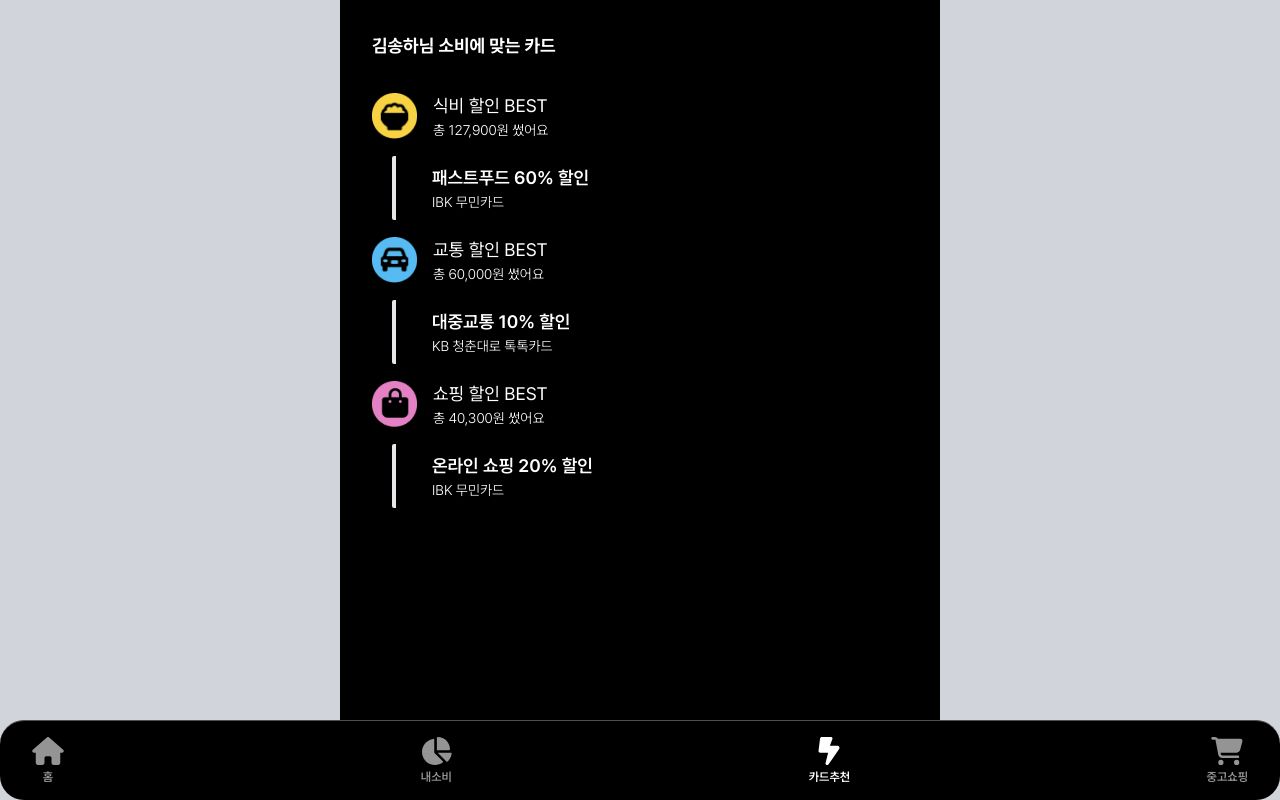
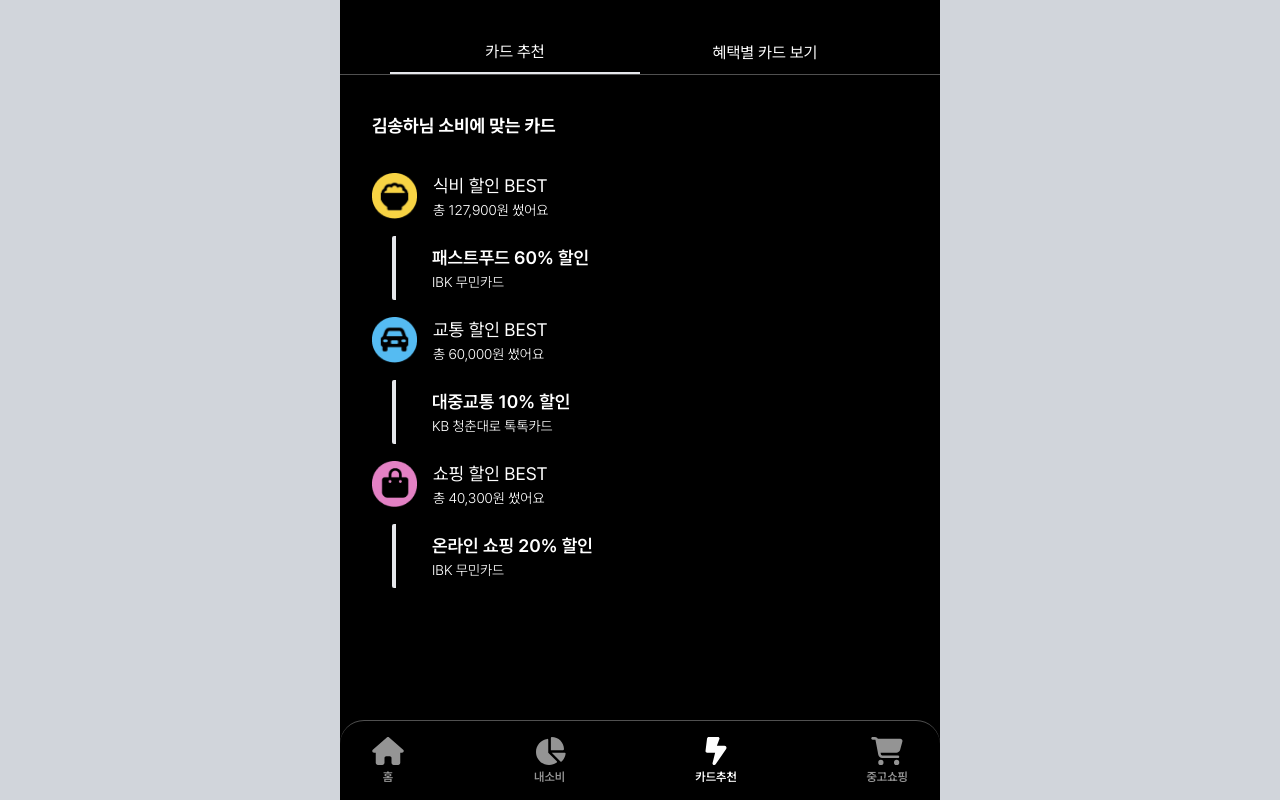
Before and after one commit to FITS-U/FitsU_FE, a Next.js app: page /recommends in a window 1280 px wide. Built offline with nearby package versions, Linux system fonts and the light colour scheme.

Commit message:
feat: 카드추천 페이지 스위치 탭 구현

```diff
--- a/src/app/recommends/[cardId]/page.tsx
+++ b/src/app/recommends/[cardId]/page.tsx
@@ -86,7 +86,7 @@ const CardDetailPage = () => {
         </div>
       </div>
       <div className="mt-20">
-        <div className="absolute block w-full -left-0 bottom-4">
+        <div className="absolute block w-full -left-0 bottom-4 px-6">
           <Link href={cardDetail.applyLink}>
             <button className="w-full h-16 bg-orange-500 text-black font-bold text-lg py-3 rounded-2xl">
               카드 신청하기
--- /dev/null
+++ b/src/app/recommends/components/SwitchTabs.tsx
@@ -0,0 +1,30 @@
+import { useTabStore } from "@/store/tabStore";
+
+export const SwitchTabs = () => {
+  const { currentTab, setCurrentTab } = useTabStore();
+
+  return (
+    <div className="absolute w-full -left-0 border-b border-contrast-500">
+      <div className="flex items-center justify-between">
+        <div className="w-2/4 flex items-end justify-end">
+          <div
+            className={`w-5/6 flex items-center justify-center cursor-pointer
+              ${currentTab === "recommend" ? "border-b-2" : ""}`}
+            onClick={() => setCurrentTab("recommend")}
+          >
+            <span className="my-2">카드 추천</span>
+          </div>
+        </div>
+        <div className="w-2/4 flex items-start justify-start">
+          <div
+            className={`w-5/6 flex items-center justify-center cursor-pointer
+              ${currentTab === "benefits" ? "border-b-2" : ""}`}
+            onClick={() => setCurrentTab("benefits")}
+          >
+            <span className="my-2">혜택별 카드 보기</span>
+          </div>
+        </div>
+      </div>
+    </div>
+  );
+};
--- a/src/app/recommends/page.tsx
+++ b/src/app/recommends/page.tsx
@@ -1,13 +1,29 @@
+"use client"
+
 import BottomNav from "@/components/BottomNav";
 import RecCard from "./components/RecCard";
+import { SwitchTabs } from "./components/SwitchTabs";
+import { useTabStore } from "@/store/tabStore";
 
 const CardRecommends = () => {
+  const currentTab = useTabStore((state) => state.currentTab);
   const userName = "김송하";
 
   return (
-    <div className="p-8 text-white relative">
-      <h1 className="text-lg font-bold">{userName}님 소비에 맞는 카드</h1>
-      <RecCard />
+    <div className="p-8 text-white relative h-screen">
+      <SwitchTabs />
+      <div className="mt-20">
+        {currentTab === "recommend" ? (
+          <div>
+            <h1 className="text-lg font-bold">{userName}님 소비에 맞는 카드</h1>
+            <RecCard />
+          </div>
+        ) : (
+          <div>
+            혜택 별 카드 보기
+          </div>
+        )}
+      </div>
       <BottomNav />
     </div>
   );
--- a/src/components/BottomNav.tsx
+++ b/src/components/BottomNav.tsx
@@ -15,7 +15,7 @@ const BottomNav = () => {
   ];
 
   return (
-    <div className="w-full h-20 fixed -left-0 bottom-0 border-t-[1px] border-contrast-500 rounded-3xl bg-black">
+    <div className="w-full h-20 absolute -left-0 bottom-0 border-t-[1px] border-contrast-500 rounded-3xl bg-black">
       <div className="flex items-center justify-between px-8 py-4">
         {links.map(({ href, icon: Icon, label }) => (
           <Link key={href} href={href}>
--- /dev/null
+++ b/src/store/tabStore.tsx
@@ -0,0 +1,11 @@
+import { create } from "zustand";
+
+interface Tab {
+  currentTab: string;
+  setCurrentTab: (tab: string) => void;
+}
+
+export const useTabStore = create<Tab>((set) => ({
+  currentTab: "recommend",
+  setCurrentTab: (tab) => set({ currentTab: tab }),
+}));
```
